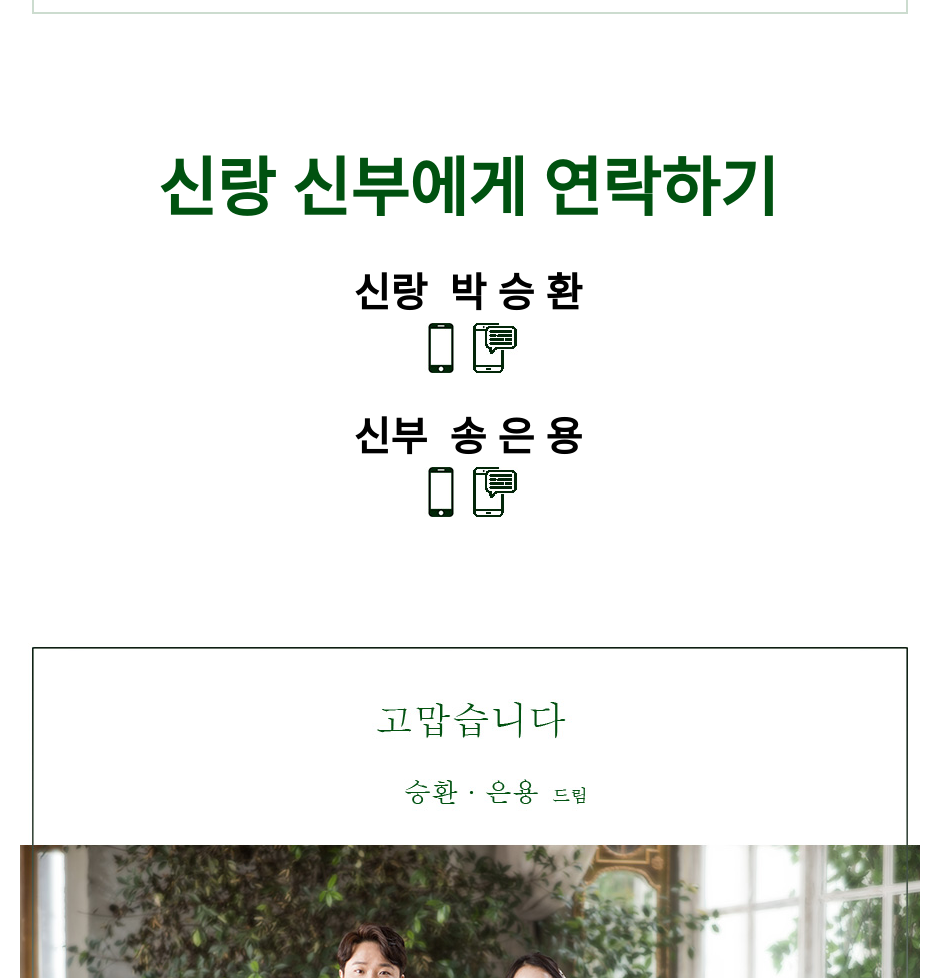
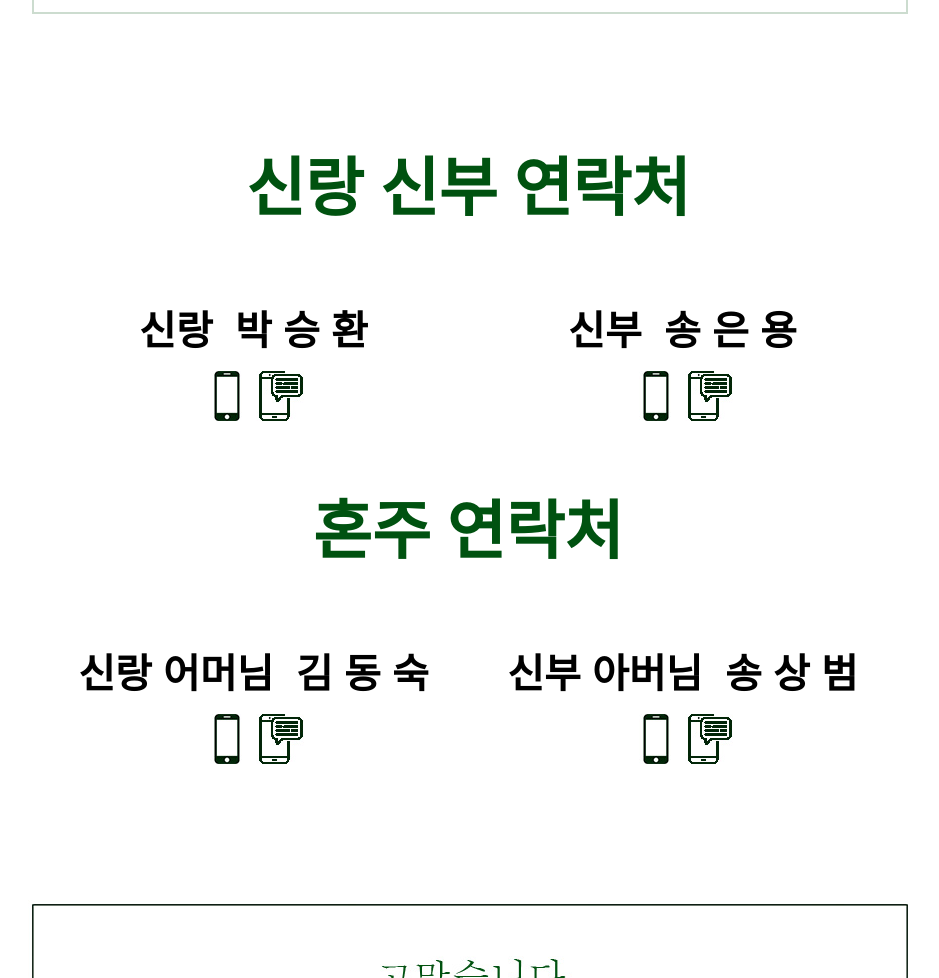
Before and after one commit to ey0504sh/ey0504sh.github.io, a plain HTML site: page index.html in a window 1280 px wide. Shown: the part 6860-7838 px from the top of the page, without its empty margins (170-1109 px from the left). Drawn offline with Linux system fonts and the light colour scheme; a web font is replaced by a local one.

Commit message:
feature: Update contact

```diff
--- a/css/style.css
+++ b/css/style.css
@@ -193,6 +193,27 @@
     opacity: 0.7;
 }
 
+.grid-container {
+    display: grid;
+    grid-template-areas:
+    'header header'
+    'one two'
+    'three four'
+    'footer footer';
+    grid-gap: 10px;
+}
+
+.grid-container > div {
+    text-align: center;
+}
+
+.grid-header { grid-area: header; }
+.grid-1 { grid-area: one; }
+.grid-2 { grid-area: two; }
+.grid-3 { grid-area: three; }
+.grid-4 { grid-area: four; }
+.grid-footer { grid-area: footer; }
+
 h2 {
     font-size: 4em;
 }
--- a/index.html
+++ b/index.html
@@ -347,14 +347,47 @@
                 <br>
                 <br>
                 <br>
-                <h2>신랑 신부에게 연락하기</h2>
-                <div style="text-align: center"><h3>신랑&nbsp; 박 승 환</h3>
-                    <a href="tel:010-8253-8363" onclick="_gaq.push(['_trackEvent', 'groom_mobile', 'clicked']);"><img src="img/cel.jpg" height="50" width="50" alt="통화"/></a>
-                    <a href="sms:010-8253-8363" onclick="_gaq.push(['_trackEvent', 'groom_text', 'clicked']);"><img src="img/sms.jpg" height="50" width="50" alt="문자"/></a>
-                <h3>신부&nbsp; 송 은 용</h3>
-                    <a href="tel:010-4152-5127" onclick="_gaq.push(['_trackEvent', 'bride_mobile', 'clicked']);"><img src="img/cel.jpg" height="50" width="50" alt="통화"/></a>
-                    <a href="sms:010-4152-5127" onclick="_gaq.push(['_trackEvent', 'bride_text', 'clicked']);"><img src="img/sms.jpg" height="50" width="50" alt="문자"/></a>
+
+                <div class="grid-container">
+                    <div class="grid-header">
+                        <h2>신랑 신부 연락처</h2>
+                    </div>
+                    <div class="grid-1" >
+                        <h3>신랑&nbsp; 박 승 환</h3>
+                    </div>
+                    <div class="grid-2">
+                        <h3>신부&nbsp; 송 은 용</h3>
+                    </div>
+                    <div class="grid-3">
+                        <a href="tel:010-8253-8363" onclick="_gaq.push(['_trackEvent', 'groom_mobile', 'clicked']);"><img src="img/cel.jpg" height="50" width="50" alt="통화"/></a>
+                        <a href="sms:010-8253-8363" onclick="_gaq.push(['_trackEvent', 'groom_text', 'clicked']);"><img src="img/sms.jpg" height="50" width="50" alt="문자"/></a>
+                    </div>
+                    <div class="grid-4">
+                        <a href="tel:010-4152-5127" onclick="_gaq.push(['_trackEvent', 'bride_mobile', 'clicked']);"><img src="img/cel.jpg" height="50" width="50" alt="통화"/></a>
+                        <a href="sms:010-4152-5127" onclick="_gaq.push(['_trackEvent', 'bride_text', 'clicked']);"><img src="img/sms.jpg" height="50" width="50" alt="문자"/></a>
+                    </div>
                 </div>
+
+                <div class="grid-container">
+                    <div class="grid-header">
+                        <h2>혼주 연락처</h2>
+                    </div>
+                    <div class="grid-1" >
+                        <h3>신랑 어머님&nbsp; 김 동 숙</h3>
+                    </div>
+                    <div class="grid-2">
+                        <h3>신부 아버님&nbsp; 송 상 범</h3>
+                    </div>
+                    <div class="grid-3">
+                        <a href="tel:010-5058-6819" onclick="_gaq.push(['_trackEvent', 'groom_mother_mobile', 'clicked']);"><img src="img/cel.jpg" height="50" width="50" alt="통화"/></a>
+                        <a href="sms:010-5058-6819" onclick="_gaq.push(['_trackEvent', 'groom_mother_text', 'clicked']);"><img src="img/sms.jpg" height="50" width="50" alt="문자"/></a>
+                    </div>
+                    <div class="grid-4">
+                        <a href="tel:010-8747-7351" onclick="_gaq.push(['_trackEvent', 'bride_father_mobile', 'clicked']);"><img src="img/cel.jpg" height="50" width="50" alt="통화"/></a>
+                        <a href="sms:010-8747-7351" onclick="_gaq.push(['_trackEvent', 'bride_father_text', 'clicked']);"><img src="img/sms.jpg" height="50" width="50" alt="문자"/></a>
+                    </div>
+                </div>
+
             </section>
         </div>
     </section>
```
